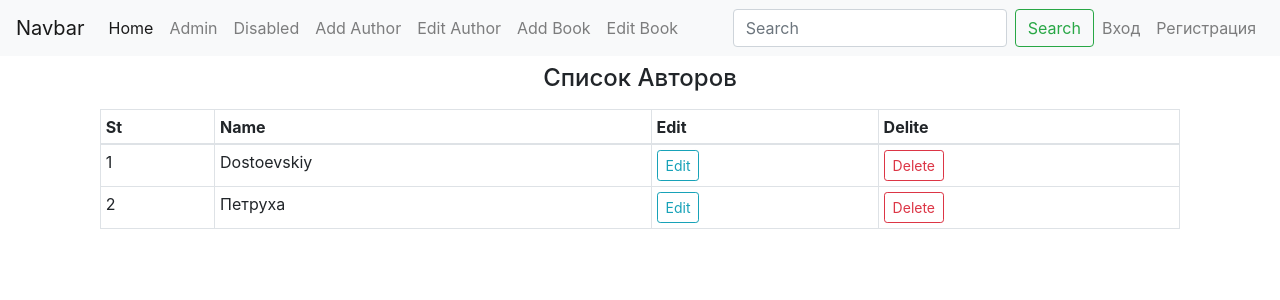
After one commit to rendley/first_test_task-Flask-, a Flask app: page /author in a window 1280 px wide. The commit adds this page. Shown: the top 300 px of the page. Run offline with Flask 2, Linux system fonts and the light colour scheme; data comes from the database, SQL or seed files in the repository; both versions use the stored data as it was after the commit; some libraries are stand-ins or nearby versions.

Commit message:
utils download information db, create routs delete and update author + html

```diff
--- a/app/authors/views.py
+++ b/app/authors/views.py
@@ -6,7 +6,11 @@ from app.models import Author
 
 
 
-
+@app.route("/author")
+def author():
+    # books = Book.query.order_by(Book.id.desk()).all() # поо дате дате добавления но нужно datetime в модель
+    authors = Author.query.all()
+    return render_template("book_and_author.html", authors=authors, title="Список Авторов")
 
 @app.route("/createauthor", methods=["POST", "GET"])
 def create_author():
@@ -18,3 +22,29 @@ def create_author():
         flash(f'Вы успешно добавили автора "{author.first_name}" в нашу библиотеку', 'success')
         return redirect(url_for('create_author'))
     return render_template("create_book_and_author.html", form=form)
+
+@app.route("/updateauthor/<int:id>", methods=["POST", "GET"])
+def update_author(id):
+    print("hello")
+    author = Author.query.get_or_404(id)
+    # book = Book.query.filter(Book.id==id).first()
+    if request.method == 'POST':
+        form = AddAuthor(formdata=request.form, obj=author)
+        form.populate_obj(author)
+        db.session.commit()
+        flash(f'Вы успешно изменили книгу', 'success')
+        return redirect(url_for("author"))
+    form = AddAuthor(obj=author)
+    return render_template("edit_book_and_author.html", form=form, author=author)
+
+
+@app.route("/deleteauthor/<int:id>", methods=["POST", "GET"])
+def delete_author(id):
+    author = Author.query.get_or_404(id)
+    if request.method == "POST":
+        db.session.delete(author)
+        flash(f'Вы успешно удалили автора', 'success')
+        db.session.commit()
+        return redirect(url_for("author"))
+    flash(f'Не удалось удалить автора', 'danger')
+    return redirect(url_for("author"))
--- a/app/templates/base.html
+++ b/app/templates/base.html
@@ -29,8 +29,15 @@
                     <a class="nav-link" href="{{url_for('create_author')}}">Add Author</a>
                 </li>
                 <li class="nav-item">
+                    <a class="nav-link" href="{{url_for('author')}}">Edit Author</a>
+                </li>
+                <li class="nav-item">
                     <a class="nav-link" href="{{url_for('create_book')}}">Add Book</a>
                 </li>
+                <li class="nav-item">
+                    <a class="nav-link" href="{{url_for('book')}}">Edit Book</a>
+                </li>
+
             </ul>
             <form class="form-inline my-2 my-lg-0">
                 <input class="form-control mr-sm-2" type="search" placeholder="Search" aria-label="Search">
--- /dev/null
+++ b/app/templates/book_and_author.html
@@ -0,0 +1,122 @@
+{% extends "base.html" %}
+
+{% block content %}
+
+{% include "_messages.html" %}
+
+<div class="container">
+
+      <div class="container">
+        <div class="text-center  p-2 h4">{{title}}</div>
+          <table class="table table-sm table-bordered table-hover">
+              <thead>
+                  <th>St</th>
+                  <th>Name</th>
+                  <th>Edit</th>
+                  <th>Delite</th>
+              </thead>
+              <tbody>
+
+            {% if books %}
+                      {% for book in books %}
+                        <tr>
+                            <td>{{ loop.index }}</td><!--вывод порядкового номера-->
+                            <td>{{ book.title }}</td>
+                            <td> <a href="{{ url_for('update_book', id=book.id) }}" class="btn btn-sm btn-outline-info">Edit</a> </td><!-- ссылка - передача обнавленного бренда -->
+                            <td>
+                             <!-- <a href="" class="btn btn-sm btn-outline-danger">Delite</a>  -->
+                             <!-- Button trigger modal -->
+
+                            <button type="button" class="btn btn-outline-danger btn-sm" data-toggle="modal" data-target="#exampleModal-{{ book.id }}">
+                              Delete
+                            </button>
+
+                            </td>
+
+                        </tr>
+                        <!-- Modal -->
+                        <div class="modal fade" id="exampleModal-{{ book.id }}" tabindex="-1" role="dialog" aria-labelledby="exampleModalLabel" aria-hidden="true">
+                          <div class="modal-dialog" role="document">
+                            <div class="modal-content">
+                              <div class="modal-header">
+                                <h5 class="modal-title" id="exampleModalLabel">{{ book.title }}</h5>
+                                <button type="button" class="close" data-dismiss="modal" aria-label="Close">
+                                  <span aria-hidden="true">&times;</span>
+                                </button>
+                              </div>
+                              <div class="modal-body">
+                                  <span class="text-danger">Вы уверены что хотите удалить книгу "{{ book.title }}"</span>
+                              </div>
+                              <div class="modal-footer">
+                                <button type="button" class="btn btn-outline-info btn-sm" data-dismiss="modal">Отмена</button>
+
+                                <form action="{{ url_for('delete_book', id=book.id )}}" method="POST">
+
+                                  <button type="submit" class="btn btn-outline-danger btn-sm">Удалить</button>
+                                </form>
+
+
+                              </div>
+                            </div>
+                          </div>
+                        </div>
+
+                  {% endfor %}
+
+              {% else %}
+
+                  {% for author in authors %}
+                        <tr>
+                            <td>{{ loop.index }}</td><!--вывод порядкового номера-->
+                            <td>{{ author.first_name }}</td>
+                            <td> <a href="{{ url_for('update_author', id=author.id) }}" class="btn btn-sm btn-outline-info">Edit</a> </td><!-- ссылка - передача обнавленного бренда -->
+                            <td>
+                             <!-- <a href="" class="btn btn-sm btn-outline-danger">Delite</a>  -->
+                             <!-- Button trigger modal -->
+
+                            <button type="button" class="btn btn-outline-danger btn-sm" data-toggle="modal" data-target="#exampleModal-{{ author.id }}">
+                              Delete
+                            </button>
+
+                            </td>
+
+                        </tr>
+                        <!-- Modal -->
+                        <div class="modal fade" id="exampleModal-{{ author.id }}" tabindex="-1" role="dialog" aria-labelledby="exampleModalLabel" aria-hidden="true">
+                          <div class="modal-dialog" role="document">
+                            <div class="modal-content">
+                              <div class="modal-header">
+                                <h5 class="modal-title" id="exampleModalLabel">{{ author.first_name }}</h5>
+                                <button type="button" class="close" data-dismiss="modal" aria-label="Close">
+                                  <span aria-hidden="true">&times;</span>
+                                </button>
+                              </div>
+                              <div class="modal-body">
+                                  <span class="text-danger">Вы уверены что хотите удалить книгу "{{ author.first_name }}"</span>
+                              </div>
+                              <div class="modal-footer">
+                                <button type="button" class="btn btn-outline-info btn-sm" data-dismiss="modal">Отмена</button>
+
+                                <form action="{{ url_for('delete_author', id=author.id )}}" method="POST">
+
+                                  <button type="submit" class="btn btn-outline-danger btn-sm">Удалить</button>
+                                </form>
+
+
+                              </div>
+                            </div>
+                          </div>
+                        </div>
+
+                    {% endfor %}
+              {% endif %}
+
+
+
+              </tbody>
+          </table>
+      </div>
+
+</div>
+
+{% endblock %}
--- a/app/templates/home.html
+++ b/app/templates/home.html
@@ -16,7 +16,7 @@
         {% for book in books %}
 
         <div class="col-4 mt-3">
-            <div class="card text-center" style="width: 20rem;">
+            <div class="card text-center" style="width: 20rem; height: 20rem;">
 
                 <div class="card-body">
                     <p class="card-text">Книга</p>
```
Also changed, not shown: app/books/views.py (+9 -2 lines), app/templates/edit_book_and_author.html (+15 -0 lines), app/db.db.
